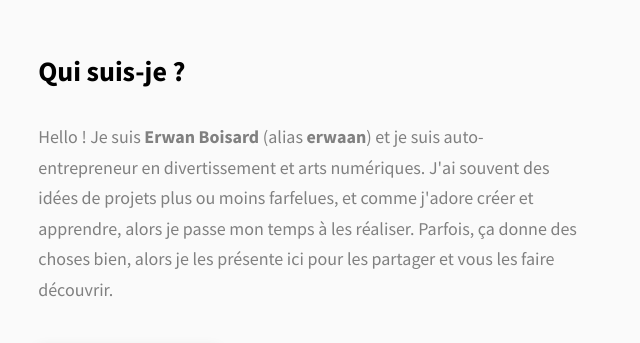
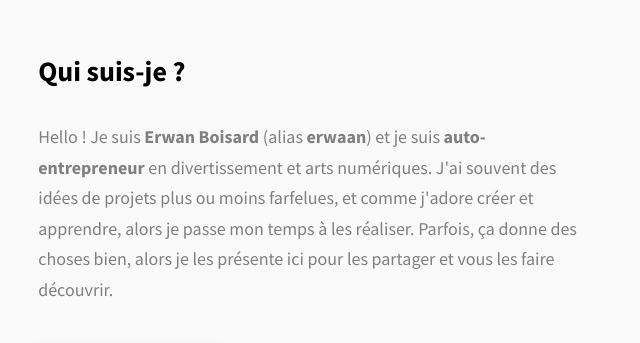
Before and after one commit to erwaan/Portfolio, a website: page index.html in a window 1280 px wide. Shown: the part 1020-1363 px from the top of the page, 13-653 px from the left. Drawn offline with Linux system fonts and the light colour scheme.

Commit message:
Correction mise en page

```diff
--- a/index.html
+++ b/index.html
@@ -149,7 +149,7 @@
               <p class="about__content-details-para">
                 Hello ! Je suis
                 <strong>Erwan Boisard</strong> (alias <strong>erwaan</strong>)
-                et je suis auto-entrepreneur en divertissement et arts numériques.
+                et je suis <strong>auto-entrepreneur</strong> en divertissement et arts numériques.
                 J'ai souvent des idées de projets plus ou moins farfelues, et comme
                 j'adore créer et apprendre, alors je passe mon temps à les réaliser.
                 Parfois, ça donne des choses bien, alors je les présente ici
```
